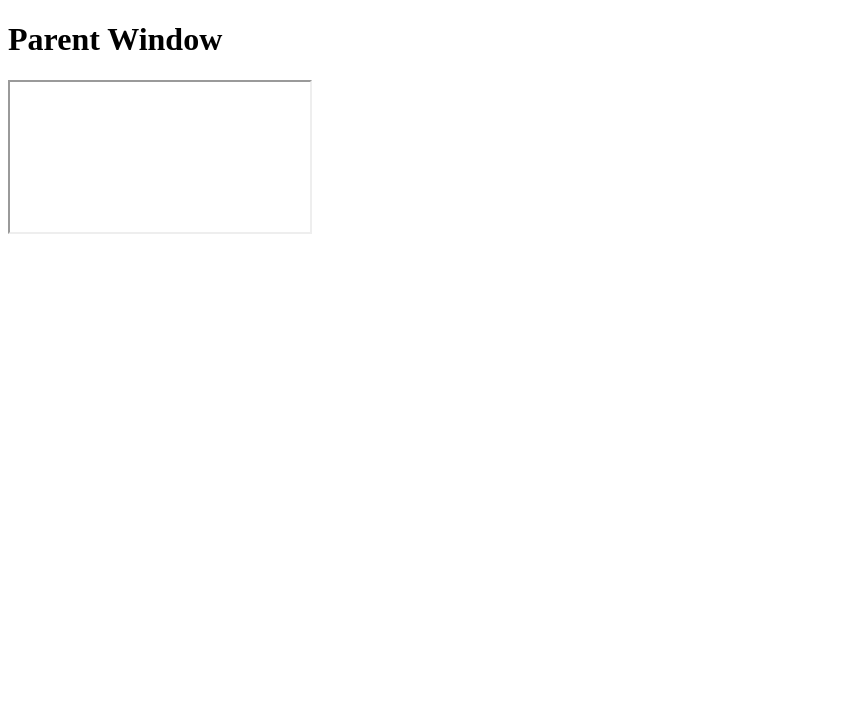
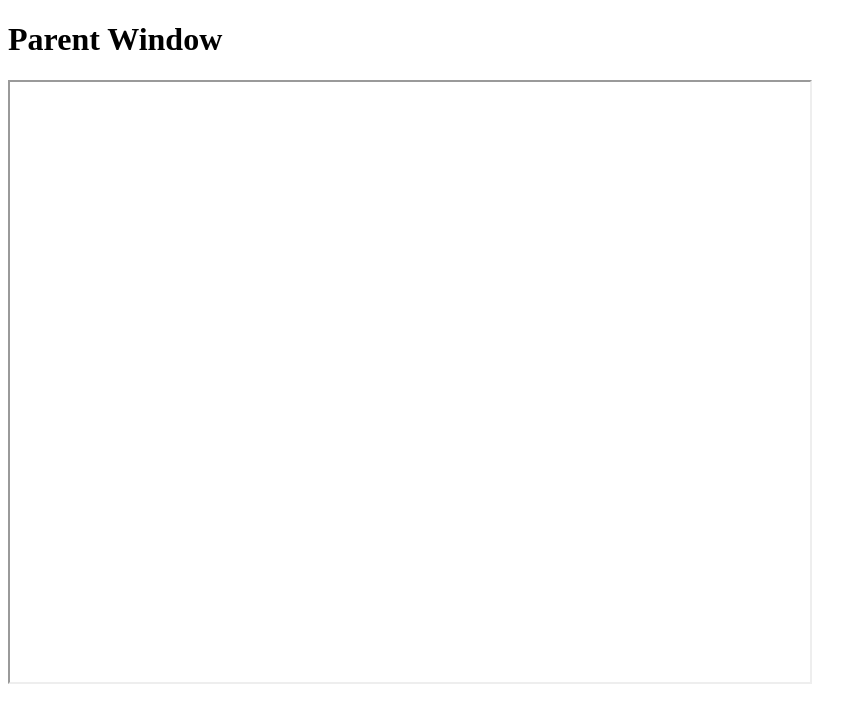
Before and after one commit to emil302s/webtest, a plain HTML site: page index.html in a window 1280 px wide. Shown: the whole page, without its empty margins (0-867 px from the left). Drawn offline with Linux system fonts and the light colour scheme; some packages are replaced by stand-ins of ours; a script that the page names is missing.

Commit message:
Update index.html

```diff
--- a/index.html
+++ b/index.html
@@ -3,6 +3,15 @@
 <html>
 <head>
 	<title>Parent Window</title>
+  	<style>
+		body {
+			overflow: auto;
+		}
+		iframe {
+			width: 800px;
+      			height: 600px;
+		}
+	</style>
 </head>
 <body>
 	<h1>Parent Window</h1>
```
